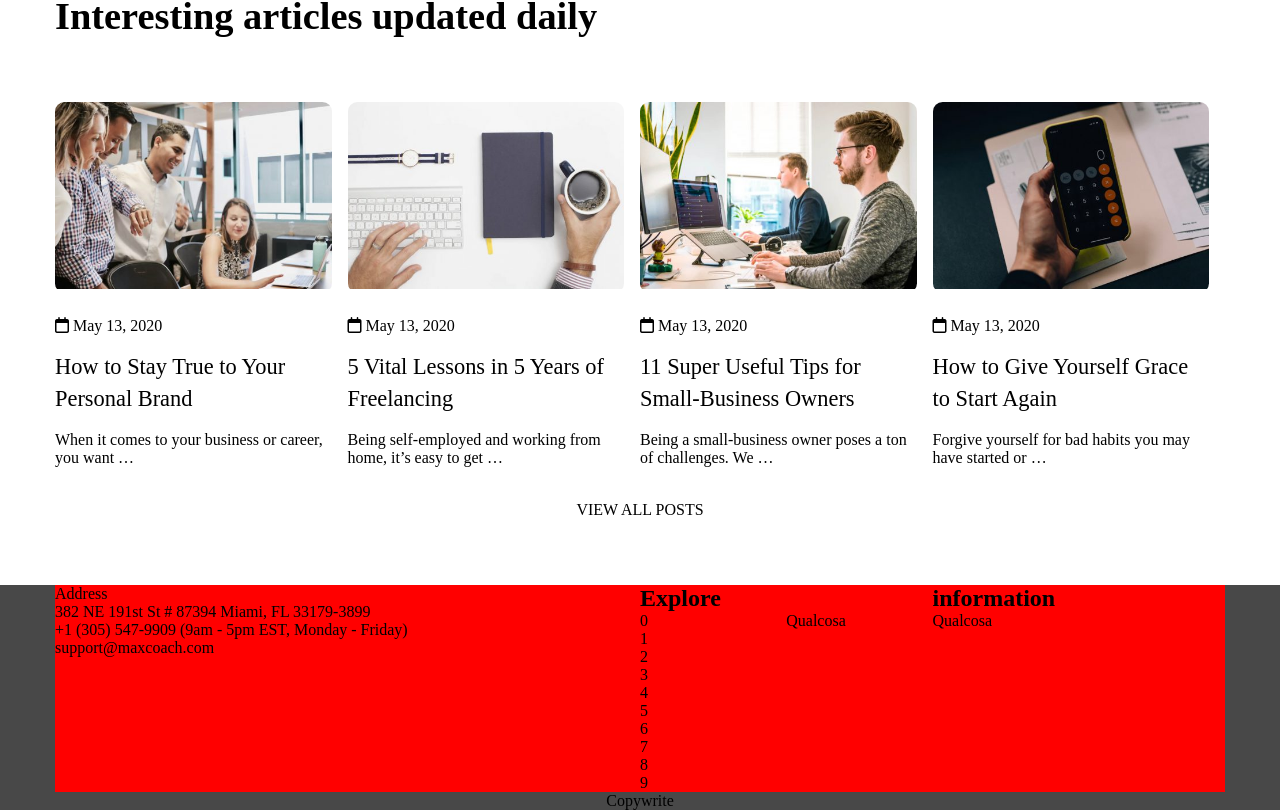
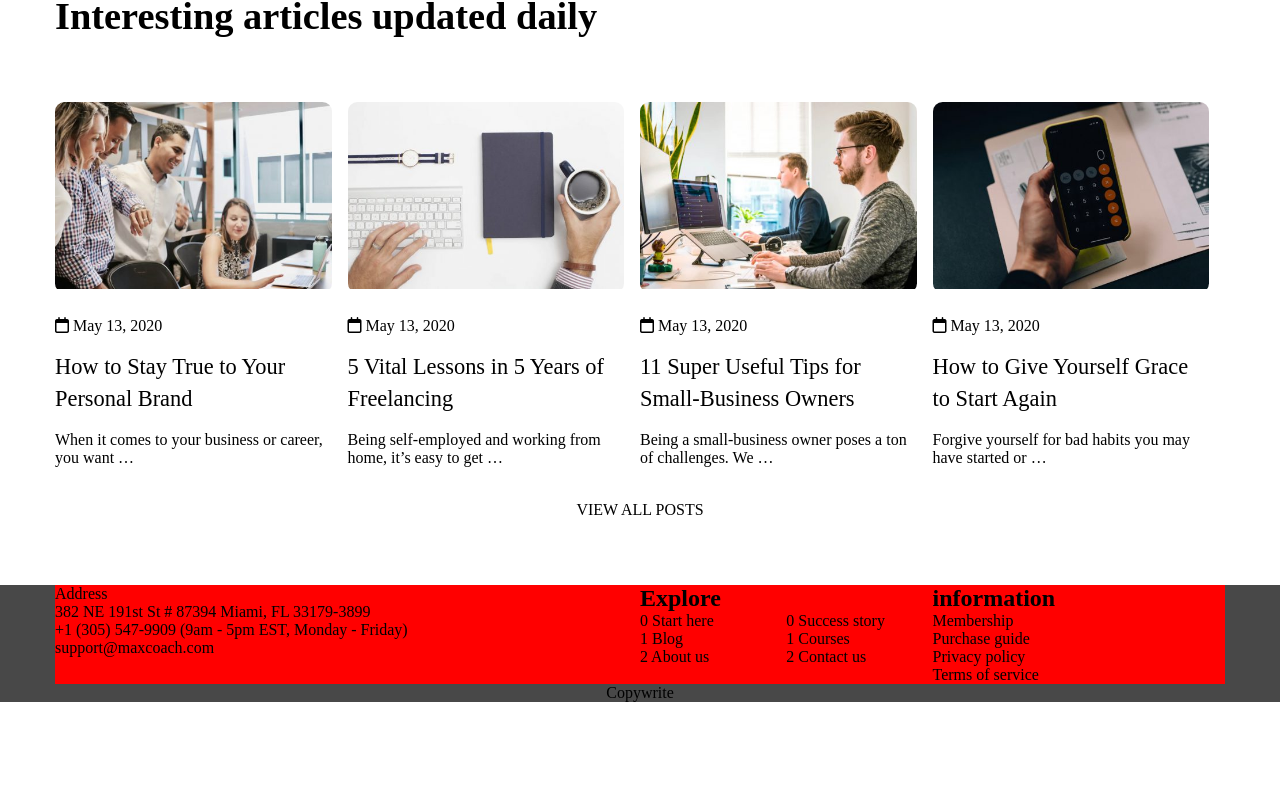
Before and after one commit to Marco-Vigilio/proj-html-vuejs, a Vue app: page / in a window 1280 px wide. Shown: the part 4652-5462 px from the top of the page. After the commit the page ends 5354 px from the top, so only its background shows below. Built offline with nearby package versions, Linux system fonts and the light colour scheme.

Commit message:
dispongo in maniera ordinata la lista dei Widget

```diff
--- a/src/components/footer/Widget.vue
+++ b/src/components/footer/Widget.vue
@@ -4,19 +4,23 @@
             <h2>Explore</h2>
             <div class="list">
                 <ul>
-                    <li v-for="(element, index) in arrayList">
-                        {{ index }}
+                    <li v-for="(element, index) in arrayExplore1">
+                        {{ index }} {{ element }}
                     </li>
                 </ul>
                 <ul>
-                    <li>Qualcosa</li>
+                    <li v-for="(element, index) in arrayExplore2">
+                        {{ index }} {{ element }}
+                    </li>
                 </ul>
             </div>
         </div>
         <div class="information">
             <h2>information</h2>
             <ul>
-                <li>Qualcosa</li>
+                <li v-for="(element, index) in arrayInformation">
+                    {{ element }}
+                </li>
             </ul>
         </div>
     </section>
@@ -29,10 +33,33 @@ export default {
     },
     data() {
         return {
-            arrayExplore: [],
+            arrayExplore1: [],
+            arrayExplore2: [],
             arrayInformation: [],
         }
-    }
+    },
+    methods: {
+        fillArray() {
+            this.arrayExplore1 = (this.arrayList.slice(0, 3)); //inizia da 0 e prende 3 elementi
+            this.arrayExplore2 = (this.arrayList.slice(3, 6));
+            this.arrayInformation = (this.arrayList.slice(6, this.arrayList.length));
+            /*
+            for (let index = 0; index < 3; index++) {
+                this.arrayExplore1 = this.arrayList[index];
+            }
+
+            for (let index = 3; index < 6; index++) {
+                this.arrayExplore2 = this.arrayList[index];
+            }
+            for (let index = 6; index < this.arrayList.length; index++) {
+                this.arrayInformation = this.arrayList[index];
+            }
+            */
+        }
+    },
+    mounted() {
+        this.fillArray();
+    },
 }
 </script>
 <style lang="scss" scoped>
```
